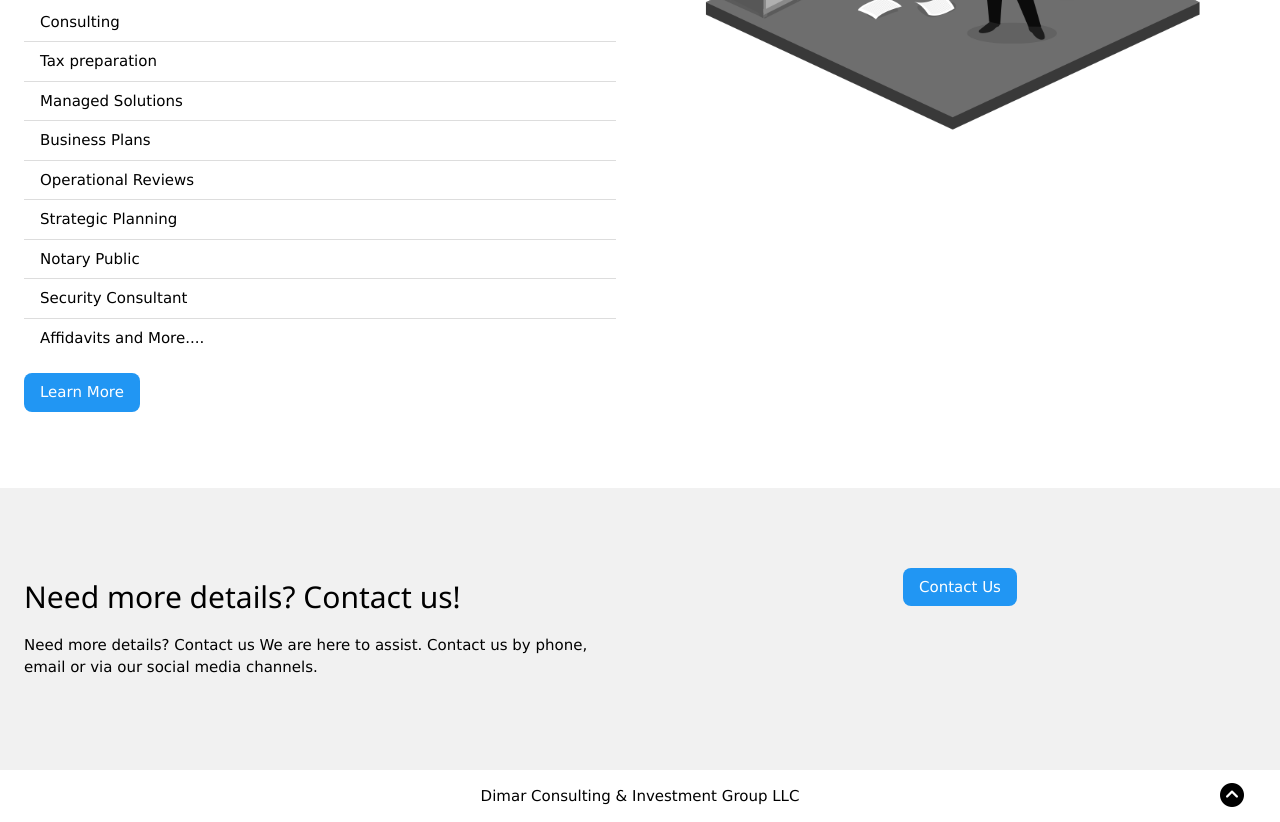
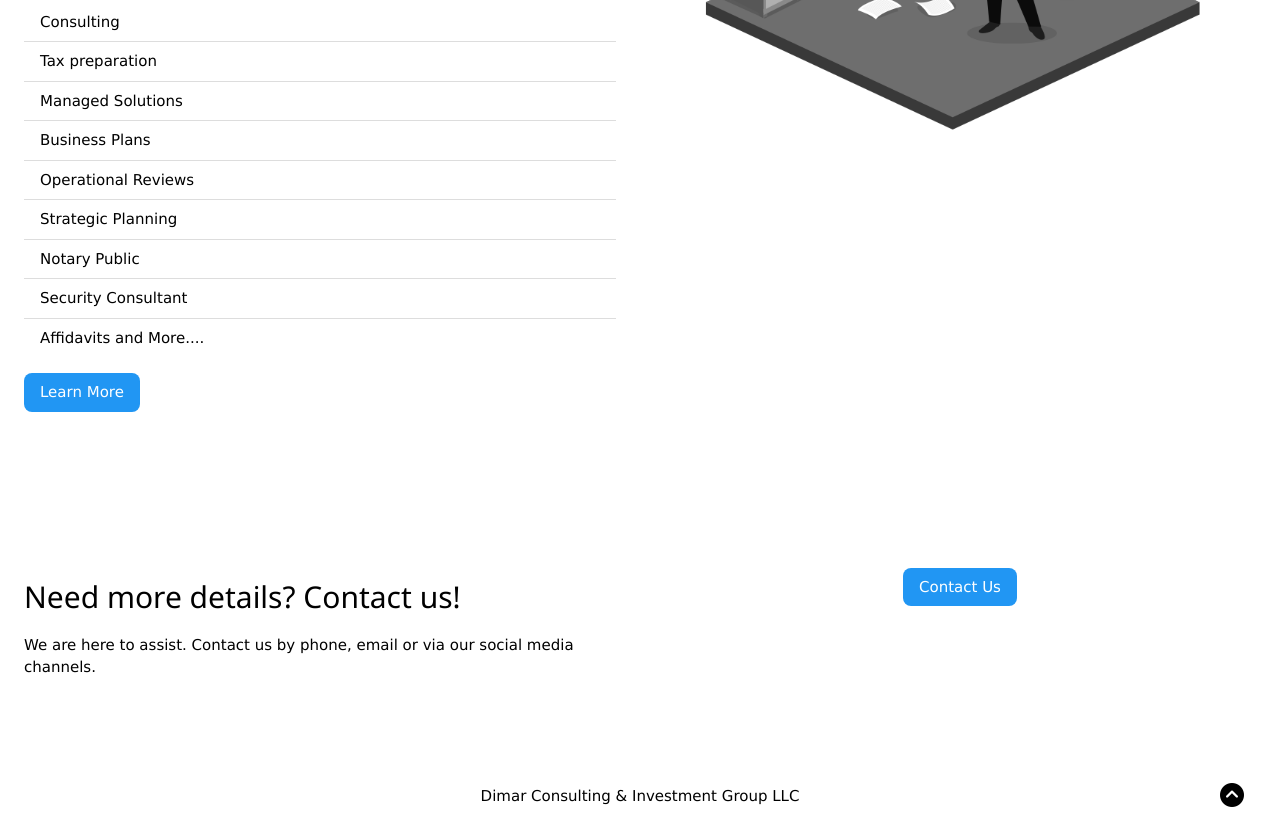
Before and after one commit to DanielMead9/webdevg4, a plain HTML site: page index.html in a window 1280 px wide. Shown: the part 1527-2349 px from the top of the page. Drawn offline with nearby package versions, Linux system fonts and the light colour scheme.

Commit message:
Fix text appearances in dark mode

```diff
--- a/index.html
+++ b/index.html
@@ -135,7 +135,7 @@
     </header>
     <main>
       <!-- Welcome Container -->
-      <section id="welcome" class="w3-row w3-padding-64 w3-light-gray">
+      <section id="welcome" class="w3-row w3-padding-64">
         <!-- Left: Image -->
         <div class="w3-half w3-center">
           <img
@@ -217,13 +217,13 @@
       </section>
 
       <!-- Contact Row -->
-      <section id="contact" class="w3-row w3-padding-64 w3-light-gray">
+      <section id="contact" class="w3-row w3-padding-64">
         <!-- Left: Text -->
         <div class="w3-half w3-padding-large">
           <h2>Need more details? Contact us!</h2>
           <p>
-            Need more details? Contact us We are here to assist. Contact us by
-            phone, email or via our social media channels.
+            We are here to assist. Contact us by phone, email or via our social
+            media channels.
           </p>
         </div>
 
```
